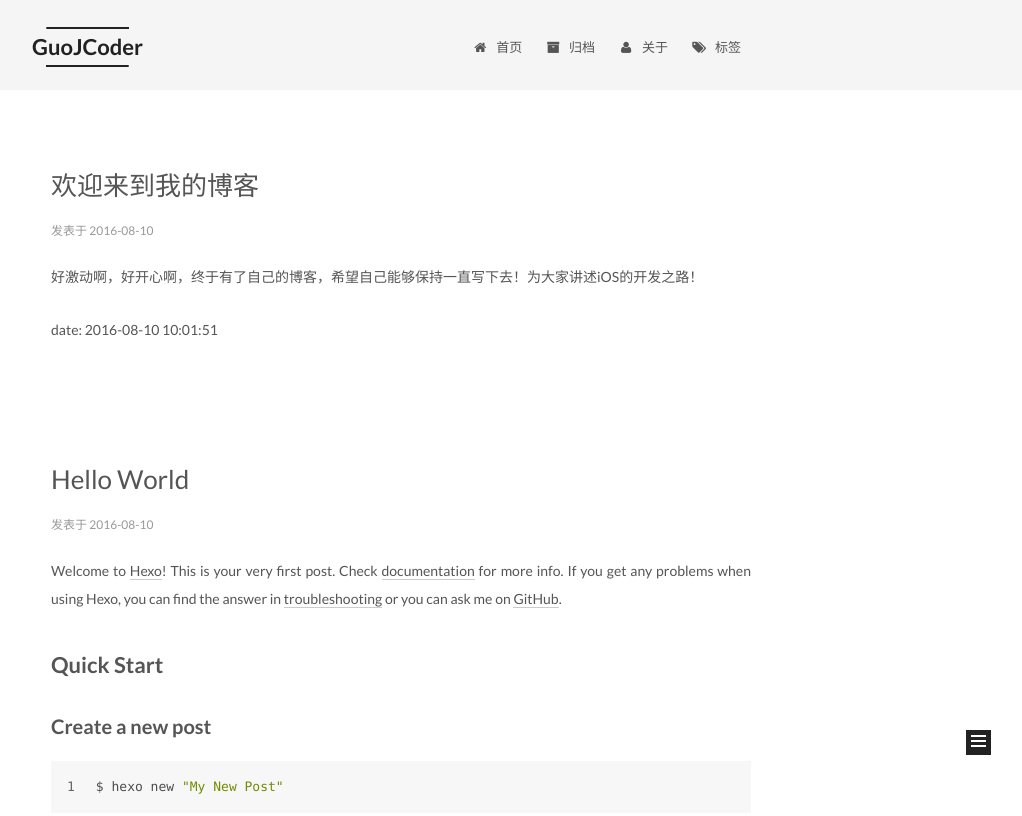
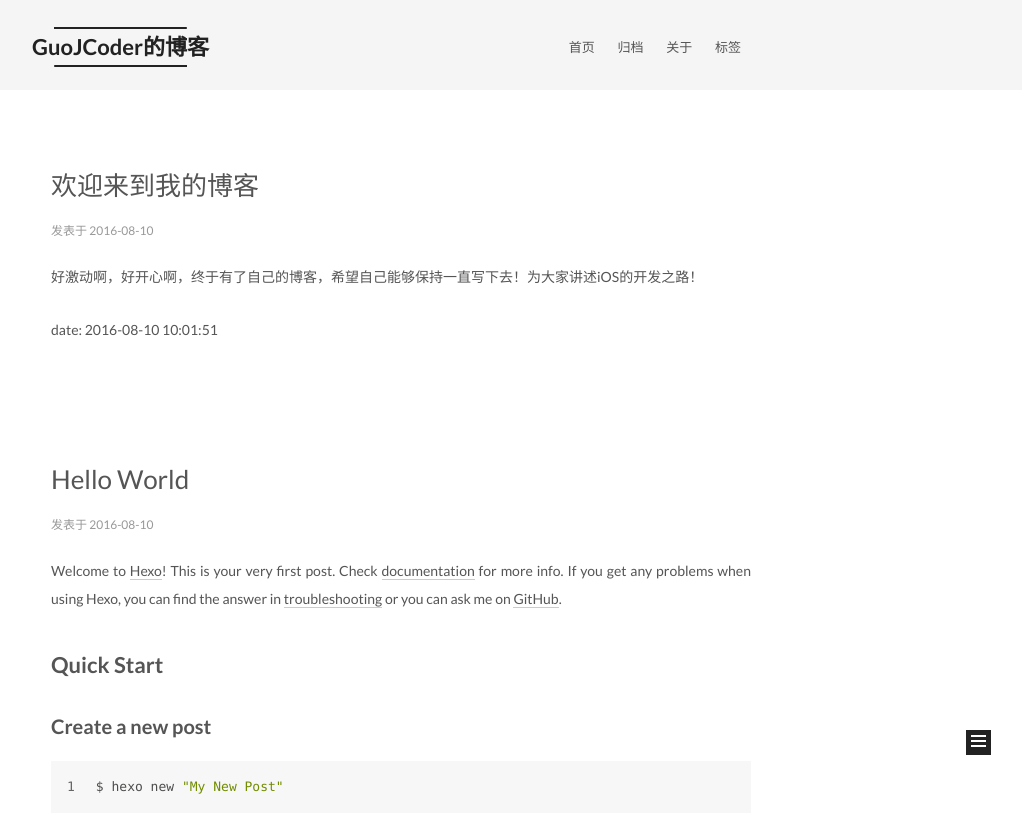
Before and after one commit to GuoJCoder/GuoJCoder.github.io, a plain HTML site: page index.html in a window 1280 px wide. Shown: the top 816 px of the page, without its empty margins (239-1261 px from the left). Drawn offline with Linux system fonts and the light colour scheme.

Commit message:
Site updated: 2016-08-10 14:11:30

```diff
--- a/css/main.css
+++ b/css/main.css
@@ -1548,7 +1548,7 @@ pre .javascript .function {
   width: 4px;
   height: 4px;
   border-radius: 50%;
-  background: #55bef4;
+  background: #a48524;
 }
 .links-of-blogroll {
   font-size: 13px;
--- a/index.html
+++ b/index.html
@@ -85,11 +85,11 @@
 
 
 <meta property="og:type" content="website">
-<meta property="og:title" content="GuoJCoder">
+<meta property="og:title" content="GuoJCoder的博客">
 <meta property="og:url" content="http://yoursite.com/index.html">
-<meta property="og:site_name" content="GuoJCoder">
+<meta property="og:site_name" content="GuoJCoder的博客">
 <meta name="twitter:card" content="summary">
-<meta name="twitter:title" content="GuoJCoder">
+<meta name="twitter:title" content="GuoJCoder的博客">
 
 
 
@@ -112,7 +112,7 @@
 
   <link rel="canonical" href="http://yoursite.com/"/>
 
-  <title> GuoJCoder </title>
+  <title> GuoJCoder的博客 </title>
 </head>
 
 <body itemscope itemtype="http://schema.org/WebPage" lang="zh-Hans">
@@ -145,7 +145,7 @@
   <div class="custom-logo-site-title">
     <a href="/"  class="brand" rel="start">
       <span class="logo-line-before"><i></i></span>
-      <span class="site-title">GuoJCoder</span>
+      <span class="site-title">GuoJCoder的博客</span>
       <span class="logo-line-after"><i></i></span>
     </a>
   </div>
@@ -170,8 +170,6 @@
         <li class="menu-item menu-item-home">
           <a href="/" rel="section">
 
-              <i class="menu-item-icon fa fa-fw fa-home"></i> <br />
-
             首页
           </a>
         </li>
@@ -179,8 +177,6 @@
 
         <li class="menu-item menu-item-archives">
           <a href="/archives" rel="section">
-
-              <i class="menu-item-icon fa fa-fw fa-archive"></i> <br />
 
             归档
           </a>
@@ -190,8 +186,6 @@
         <li class="menu-item menu-item-about">
           <a href="/about" rel="section">
 
-              <i class="menu-item-icon fa fa-fw fa-user"></i> <br />
-
             关于
           </a>
         </li>
@@ -199,8 +193,6 @@
 
         <li class="menu-item menu-item-tags">
           <a href="/tags" rel="section">
-
-              <i class="menu-item-icon fa fa-fw fa-tags"></i> <br />
 
             标签
           </a>
```
Also changed, not shown: 2016/08/10/hello-world/index.html (+3 -11 lines), 2016/08/10/欢迎来到我的博客/index.html (+3 -11 lines), archives/2016/08/index.html (+5 -13 lines), archives/2016/index.html (+5 -13 lines), archives/index.html (+5 -13 lines).
